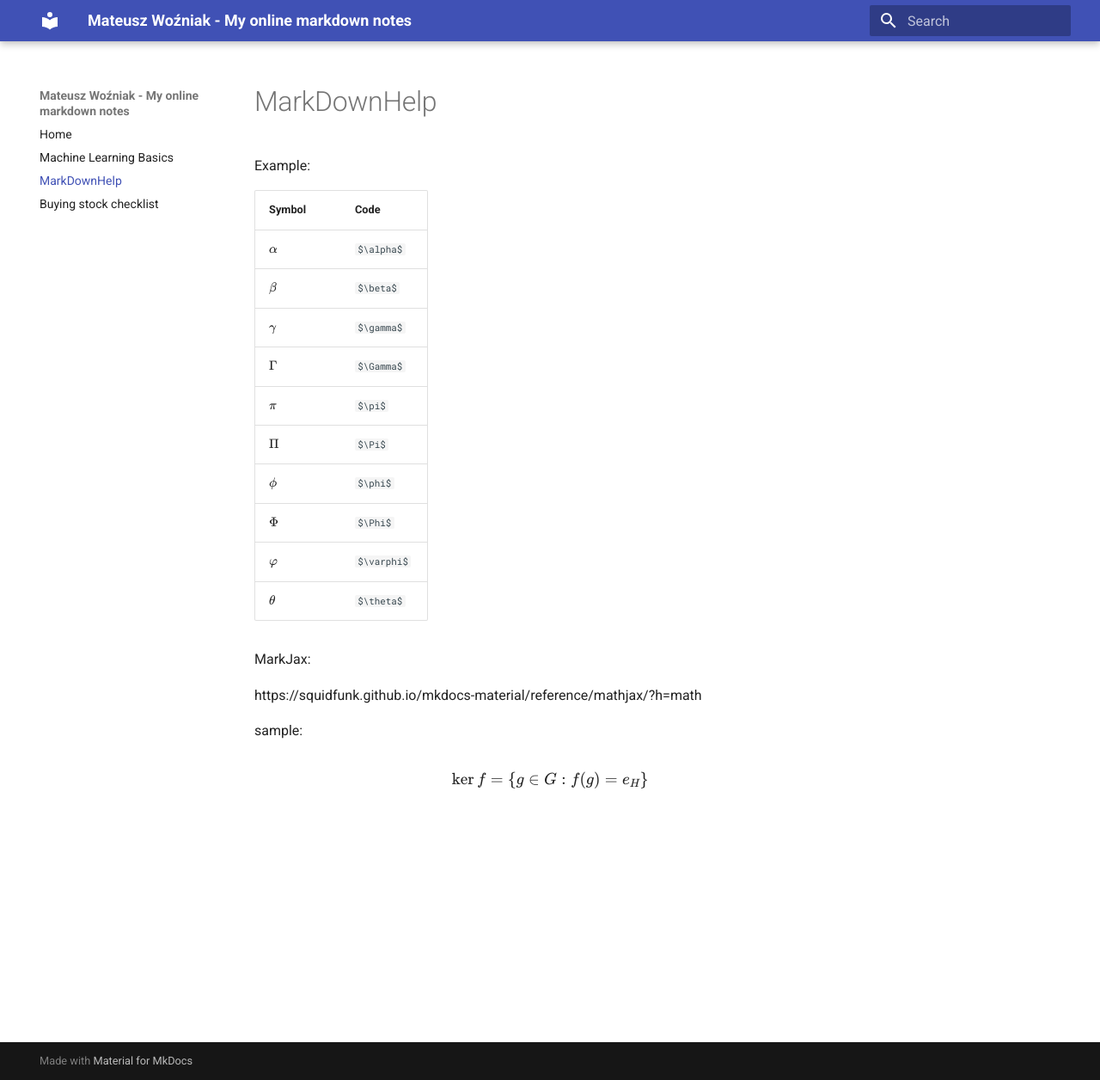
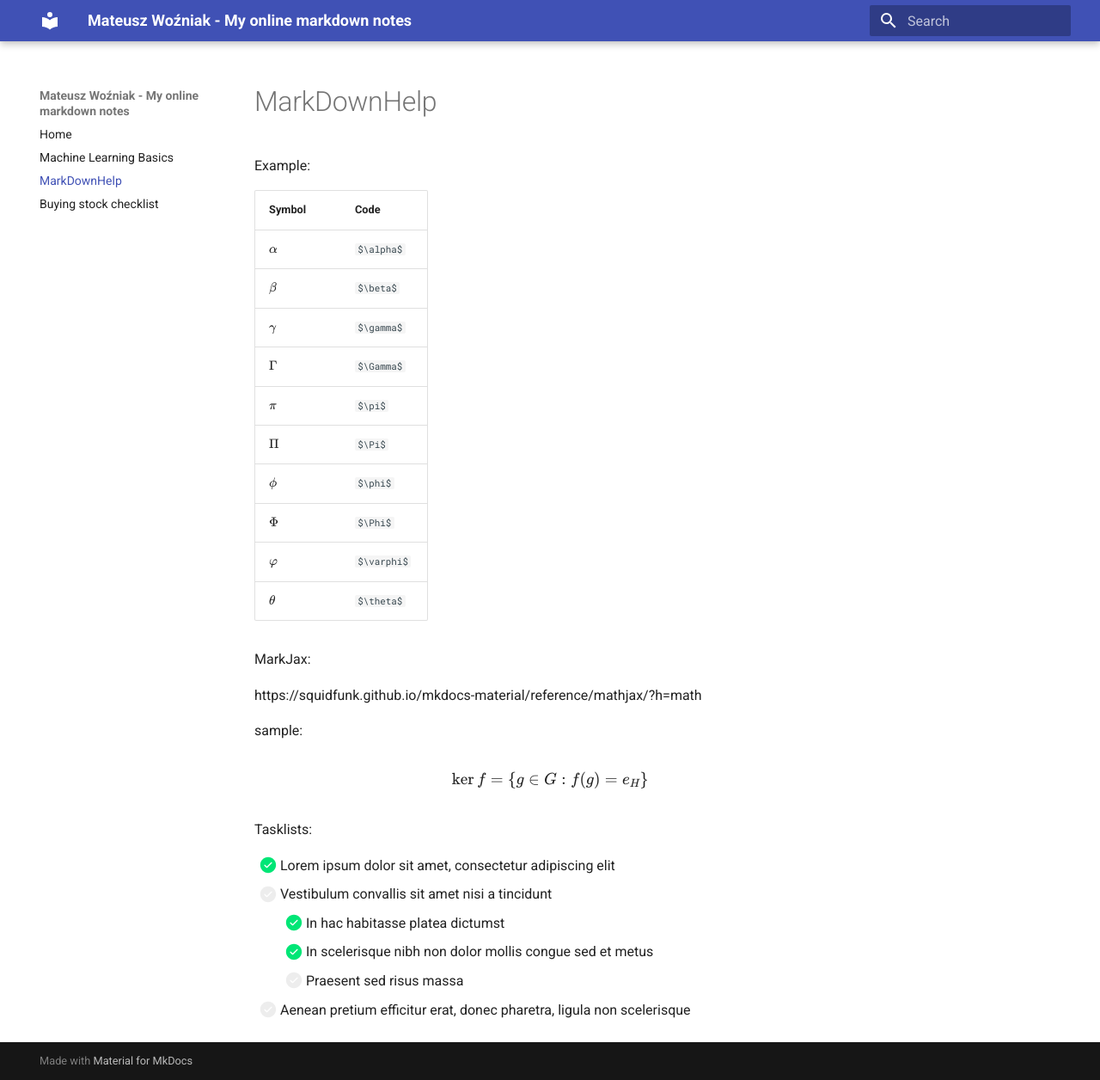
Before and after one commit to Shuffzord/shuffzord.github.io, an MkDocs documentation site: the page built from docs/MarkDownHelp.md, in a window 1280 px wide and 1256 px high. Shown: the whole window at 86% size. Built offline with MkDocs 1.6.1 and Material for MkDocs 9.7.7, drawn with Linux system fonts in a browser that asks for light colours.

Commit message:
Markdown tasklist help / check

```diff
--- a/docs/MarkDownHelp.md
+++ b/docs/MarkDownHelp.md
@@ -24,3 +24,12 @@
 $$
 \operatorname{ker} f=\{g\in G:f(g)=e_{H}\}
 $$
+
+Tasklists:
+
+- [x] Lorem ipsum dolor sit amet, consectetur adipiscing elit
+- [ ] Vestibulum convallis sit amet nisi a tincidunt
+    * [x] In hac habitasse platea dictumst
+    * [x] In scelerisque nibh non dolor mollis congue sed et metus
+    * [ ] Praesent sed risus massa
+- [ ] Aenean pretium efficitur erat, donec pharetra, ligula non scelerisque
```
